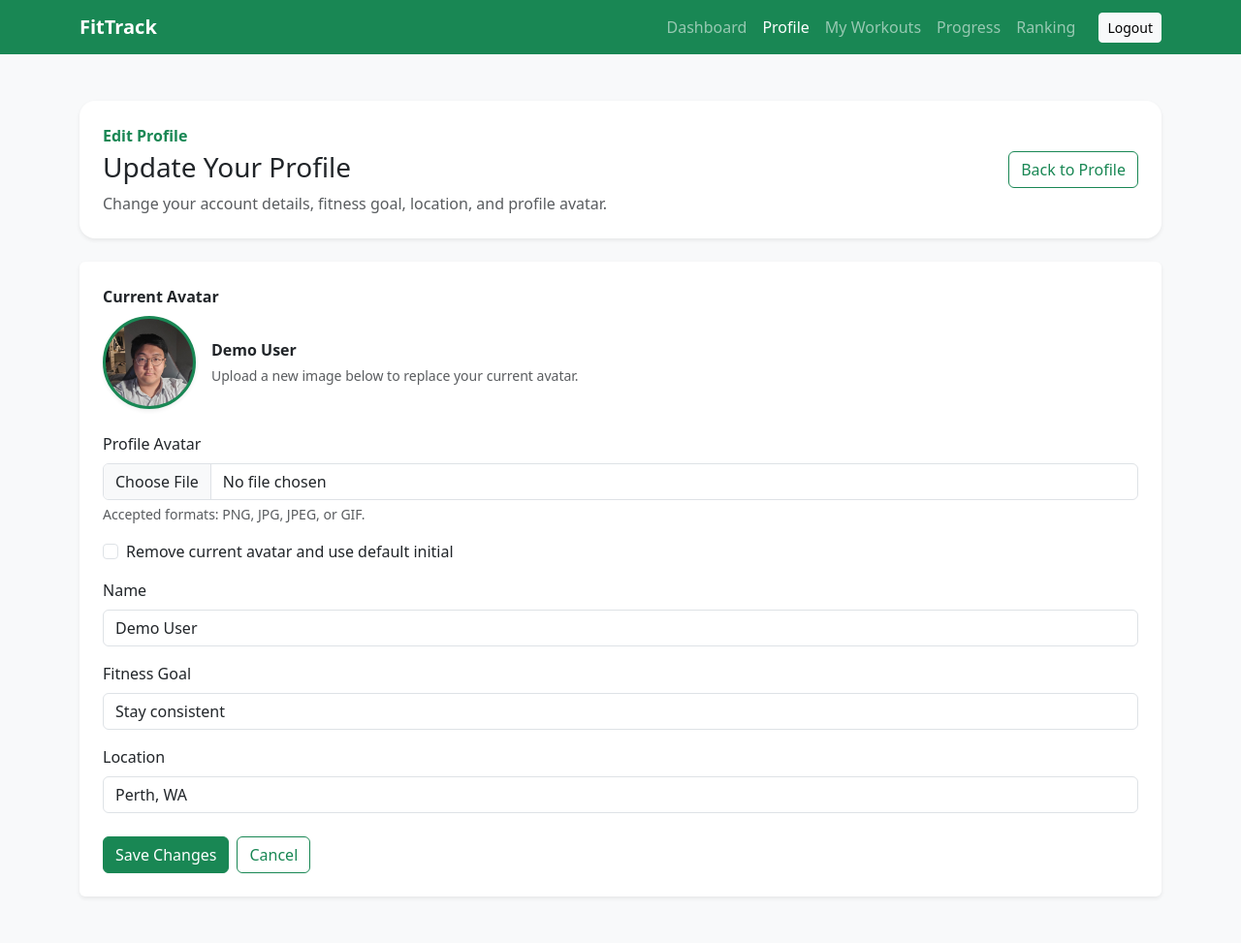
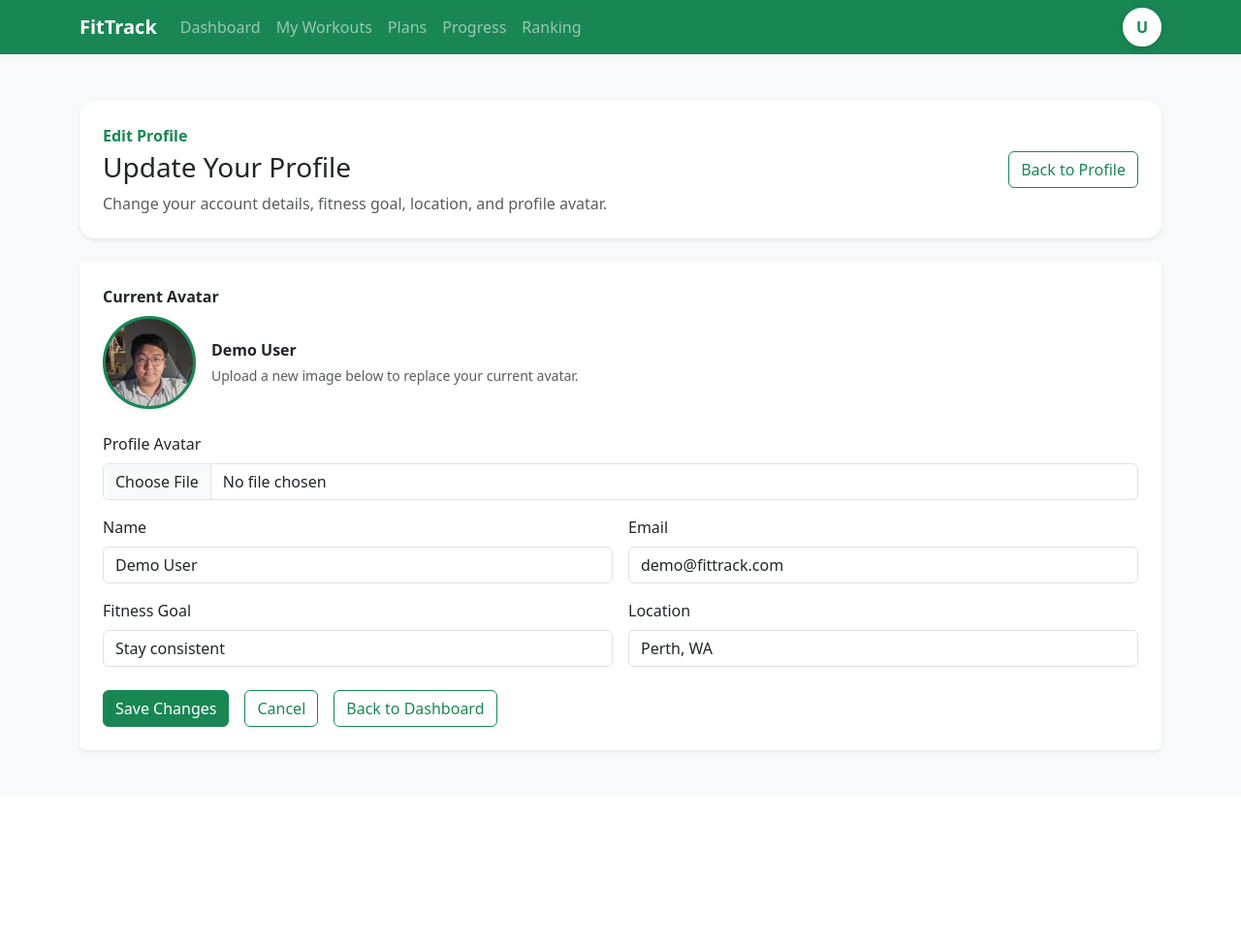
Before and after one commit to kiegiam/CITS3403-Test-Repo, a Flask app: page /profile/edit in a window 1280 px wide. Shown: the whole page at 97% size. After the commit the page ends 777 px from the top, so only its background shows below. Run offline with Flask 3, Linux system fonts and the light colour scheme; a user stored in the database is signed in; data comes from the database, SQL or seed files in the repository; some libraries are stand-ins or nearby versions.

Commit message:
Update edit_profile.html
This update makes the Edit Profile page navigation consistent with the newer authenticated pages.

```diff
--- a/templates/edit_profile.html
+++ b/templates/edit_profile.html
@@ -26,26 +26,26 @@
                     class="navbar-toggler"
                     type="button"
                     data-bs-toggle="collapse"
-                    data-bs-target="#editProfileNav"
-                    aria-controls="editProfileNav"
+                    data-bs-target="#appNav"
+                    aria-controls="appNav"
                     aria-expanded="false"
                     aria-label="Toggle navigation"
                 >
                     <span class="navbar-toggler-icon"></span>
                 </button>
 
-                <div class="collapse navbar-collapse" id="editProfileNav">
-                    <ul class="navbar-nav ms-auto align-items-lg-center">
+                <div class="collapse navbar-collapse" id="appNav">
+                    <ul class="navbar-nav me-auto align-items-lg-center">
                         <li class="nav-item">
                             <a class="nav-link" href="{{ url_for('dashboard') }}">Dashboard</a>
                         </li>
 
                         <li class="nav-item">
-                            <a class="nav-link active" href="{{ url_for('profile') }}">Profile</a>
+                            <a class="nav-link" href="{{ url_for('workouts') }}">My Workouts</a>
                         </li>
 
                         <li class="nav-item">
-                            <a class="nav-link" href="{{ url_for('workouts') }}">My Workouts</a>
+                            <a class="nav-link" href="{{ url_for('plans') }}">Plans</a>
                         </li>
 
                         <li class="nav-item">
@@ -55,11 +55,52 @@
                         <li class="nav-item">
                             <a class="nav-link" href="{{ url_for('ranking') }}">Ranking</a>
                         </li>
+                    </ul>
 
-                        <li class="nav-item ms-lg-3">
-                            <a href="{{ url_for('logout') }}" class="btn btn-light btn-sm">Logout</a>
+                    <div class="d-flex align-items-center mt-3 mt-lg-0">
+                        <div class="dropdown">
+                            <button
+                                class="btn p-0 border-0 bg-transparent profile-dropdown-toggle"
+                                type="button"
+                                data-bs-toggle="dropdown"
+                                aria-expanded="false"
+                                aria-label="Open profile menu"
+                            >
+                                {% if nav_profile and nav_profile.avatar_filename %}
+                                    <img
+                                        src="{{ url_for('static', filename='uploads/' ~ nav_profile.avatar_filename) }}"
+                                        alt="Profile"
+                                        class="profile-icon"
+                                    >
+                                {% else %}
+                                    <span class="profile-icon profile-icon-fallback">
+                                        {% if nav_profile and nav_profile.name %}
+                                            {% set name_parts = nav_profile.name.split() %}
+                                            {{ name_parts[0][0]|upper }}{% if name_parts|length > 1 %}{{ name_parts[-1][0]|upper }}{% endif %}
+                                        {% elif nav_email %}
+                                            {{ nav_email[0]|upper }}
+                                        {% else %}
+                                            U
+                                        {% endif %}
+                                    </span>
+                                {% endif %}
+                            </button>
+
+                            <ul class="dropdown-menu dropdown-menu-end shadow-sm border-0 profile-dropdown-menu">
+                                <li>
+                                    <a class="dropdown-item" href="{{ url_for('profile') }}">
+                                        My Profile
+                                    </a>
+                                </li>
+                                <li><hr class="dropdown-divider"></li>
+                                <li>
+                                    <a class="dropdown-item text-danger" href="{{ url_for('logout') }}">
+                                        Logout
+                                    </a>
                                 </li>
                             </ul>
+                        </div>
+                    </div>
                 </div>
             </div>
         </nav>
@@ -137,33 +178,16 @@
                             <div class="mb-3">
                                 <label for="avatar" class="form-label">Profile Avatar</label>
                                 <input
+                                    class="form-control"
                                     type="file"
-                                    class="form-control"
                                     id="avatar"
                                     name="avatar"
-                                    accept="image/png, image/jpeg, image/jpg, image/gif"
+                                    accept="image/*"
                                 >
-                                <div class="form-text">
-                                    Accepted formats: PNG, JPG, JPEG, or GIF.
-                                </div>
                             </div>
 
-                            {% if profile.avatar_filename %}
-                                <div class="form-check mb-3">
-                                    <input
-                                        class="form-check-input"
-                                        type="checkbox"
-                                        id="remove_avatar"
-                                        name="remove_avatar"
-                                        value="yes"
-                                    >
-                                    <label class="form-check-label" for="remove_avatar">
-                                        Remove current avatar and use default initial
-                                    </label>
-                                </div>
-                            {% endif %}
-
-                            <div class="mb-3">
+                            <div class="row g-3">
+                                <div class="col-md-6">
                                     <label for="name" class="form-label">Name</label>
                                     <input
                                         type="text"
@@ -175,7 +199,19 @@
                                     >
                                 </div>
 
-                            <div class="mb-3">
+                                <div class="col-md-6">
+                                    <label for="email" class="form-label">Email</label>
+                                    <input
+                                        type="email"
+                                        class="form-control"
+                                        id="email"
+                                        name="email"
+                                        value="{{ profile.email }}"
+                                        required
+                                    >
+                                </div>
+
+                                <div class="col-md-6">
                                     <label for="goal" class="form-label">Fitness Goal</label>
                                     <input
                                         type="text"
@@ -183,10 +219,11 @@
                                         id="goal"
                                         name="goal"
                                         value="{{ profile.goal }}"
+                                        placeholder="Build strength, lose weight, run longer"
                                     >
                                 </div>
 
-                            <div class="mb-4">
+                                <div class="col-md-6">
                                     <label for="location" class="form-label">Location</label>
                                     <input
                                         type="text"
@@ -194,19 +231,16 @@
                                         id="location"
                                         name="location"
                                         value="{{ profile.location }}"
+                                        placeholder="Perth, WA"
                                     >
                                 </div>
-
-                            <div class="d-flex flex-wrap gap-2">
-                                <button type="submit" class="btn btn-success">
-                                    Save Changes
-                                </button>
-
-                                <a href="{{ url_for('profile') }}" class="btn btn-outline-success">
-                                    Cancel
-                                </a>
                             </div>
 
+                            <div class="d-flex gap-3 mt-4 flex-wrap">
+                                <button type="submit" class="btn btn-success">Save Changes</button>
+                                <a href="{{ url_for('profile') }}" class="btn btn-outline-success">Cancel</a>
+                                <a href="{{ url_for('dashboard') }}" class="btn btn-outline-success">Back to Dashboard</a>
+                            </div>
                         </form>
 
                     </div>
```
Lines whose indentation alone changed are shown as unchanged.
